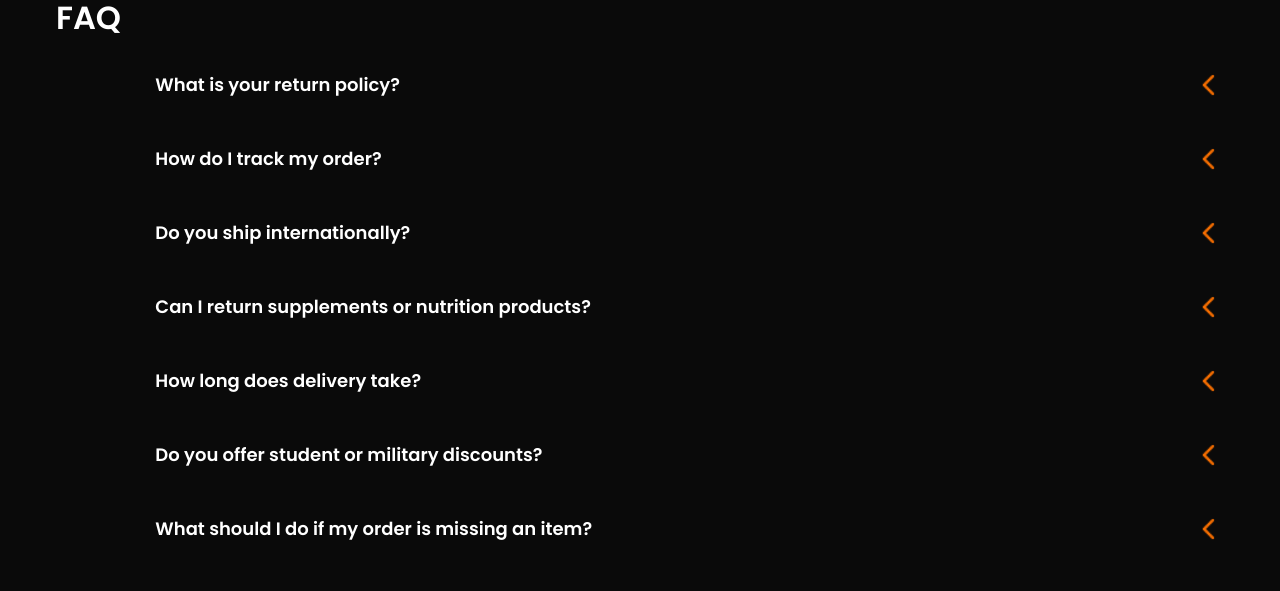
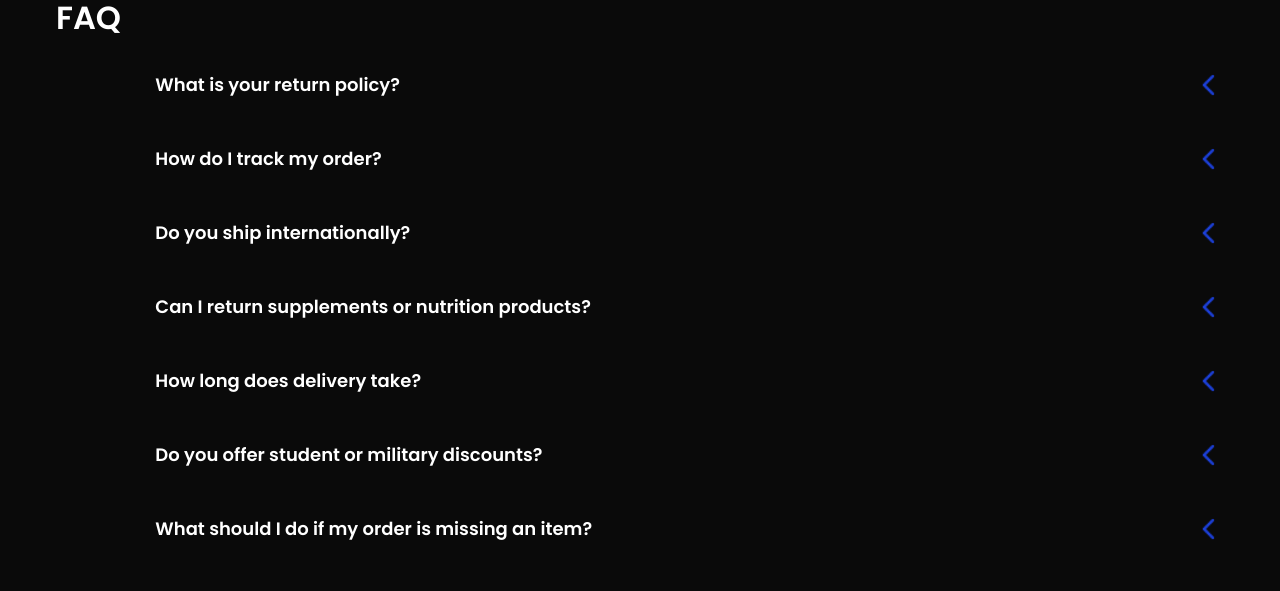
Before and after one commit to Artists-for-Humanity/urban-powerhouse, a Next.js app: page /FAQ in a window 1280 px wide. Shown: the part 204-795 px from the top of the page. Built offline with nearby package versions, Linux system fonts and the light colour scheme.

Commit message:
hovered state of arrows

```diff
--- a/components/FAQBlock.tsx
+++ b/components/FAQBlock.tsx
@@ -12,14 +12,21 @@ type FAQDropdownProps = {
 
 const FAQDropdown: React.FC<FAQDropdownProps> = ({ faqs }) => {
   const [openIndices, setOpenIndices] = useState<number[]>([]);
+  const [hoveredIndex, setHoveredIndex] = useState<number | null>(null);
 
-  const toggleDropdown = (index: number) => {
-    setOpenIndices((prevIndices) =>
-      prevIndices.includes(index)
-        ? prevIndices.filter((i) => i !== index)
-        : [...prevIndices, index]
+  // const toggleDropdown = (index: number) => {
+  //   setOpenIndices((prevIndices) =>
+  //     prevIndices.includes(index)
+  //       ? prevIndices.filter((i) => i !== index)
+  //       : [...prevIndices, index]
+  //   );
+  // }
+
+  const toggleDropdown = (index) => {
+    setOpenIndices((prev) =>
+      prev.includes(index) ? prev.filter((i) => i !== index) : [...prev, index]
     );
-  }
+  };
 
   return (
     <div className="space-y-4 col-span-full grid grid-cols-subgrid">
@@ -35,18 +42,20 @@ const FAQDropdown: React.FC<FAQDropdownProps> = ({ faqs }) => {
             <h2 className="text-lg font-semibold">{faq.question}</h2>
             <Image
                src={
-                openIndices.includes(index)
-                  ? "/icons/chevron.png"
-                  : "/icons/orange-chevron.png"
+                openIndices.includes(index) || hoveredIndex === index
+                  ? "/icons/orange-chevron.png"
+                  : "/icons/blue-chevron.png"
               }
               alt="Chevron"
               width={30}
               height={30}
               className={`transition-transform duration-300 ${
                 openIndices.includes(index)
-                ? ' text-white'
-                : ' text-[var(--urban-orange)]'
+                ? '-rotate-90 text-white'
+                : 'text-[var(--urban-orange)]'
               }`}
+              onMouseEnter={() => setHoveredIndex(index)}
+              onMouseLeave={() => setHoveredIndex(null)}
             />
           </div>
 
```
Also changed, not shown: public/icons/blue-chevron.png (added).
